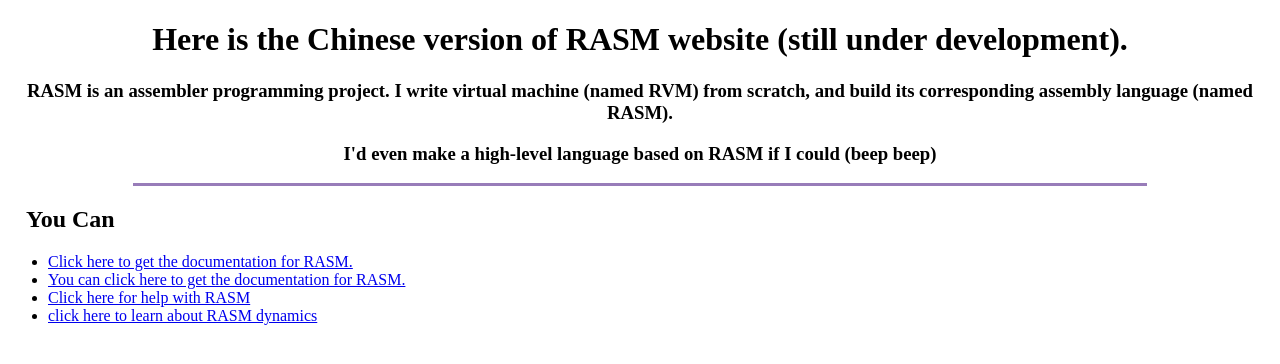
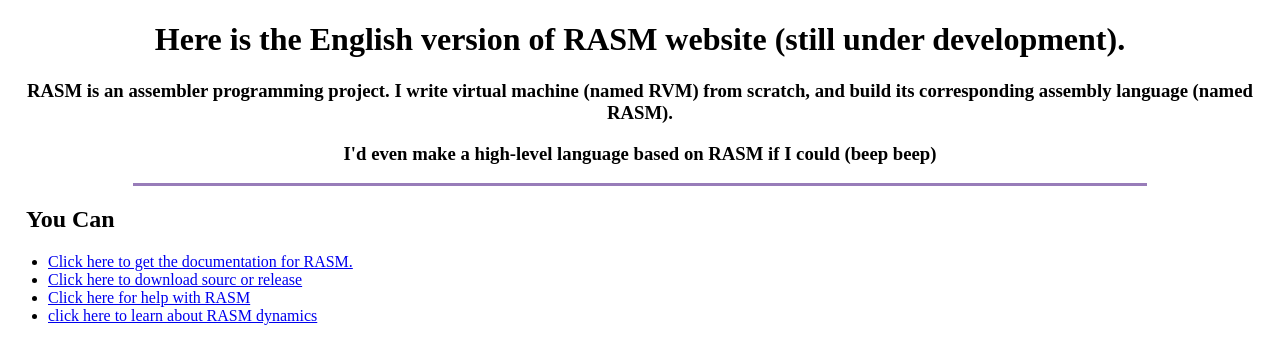
Before and after one commit to CLimber-Rong/Climber-Rong.github.io, a plain HTML site: page en-us/rasm/index.html in a window 1280 px wide. Drawn offline with Linux system fonts and the light colour scheme.

Commit message:
change some text

```diff
--- a/en-us/rasm/index.html
+++ b/en-us/rasm/index.html
@@ -9,14 +9,14 @@
         .head3{text-align: center;}
     </style>
     <body>
-        <h1 class="head1">Here is the Chinese version of RASM website (still under development).</h1>
+        <h1 class="head1">Here is the English version of RASM website (still under development).</h1>
         <h3 class="head2">RASM is an assembler programming project. I write virtual machine (named RVM) from scratch, and build its corresponding assembly language (named RASM). </h3>
         <h3 class="head3">I'd even make a high-level language based on RASM if I could (beep beep) </h3>
         <HR style="FILTER: alpha(opacity=100,finishopacity=0,style=1)" width="80%" color=#987cb9 SIZE=3>
         <h2 class="head4">&nbsp;&nbsp;&nbsp;You Can</h2>
         <ul>
             <li><a href="doc.html">Click here to get the documentation for RASM. </a></li>
-            <li><a href="download.html">You can click here to get the documentation for RASM.</a></li>
+            <li><a href="download.html">Click here to download sourc or release</a></li>
             <li><a href="help.html">Click here for help with RASM</a></li>
             <li><a href="news.html">click here to learn about RASM dynamics </a></li>
         </ul>
```
Also changed, not shown: script.txt (deleted), 1 other file.
